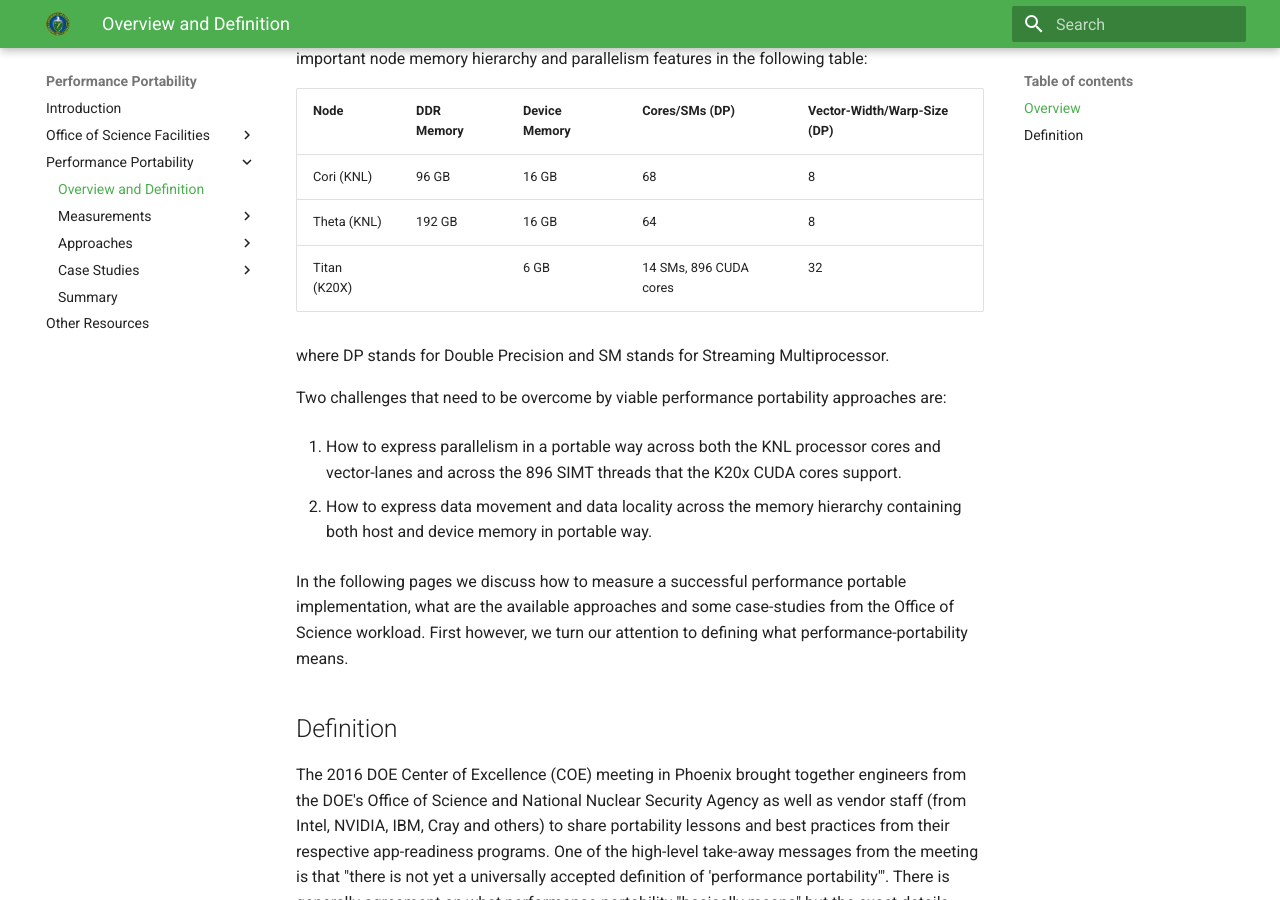
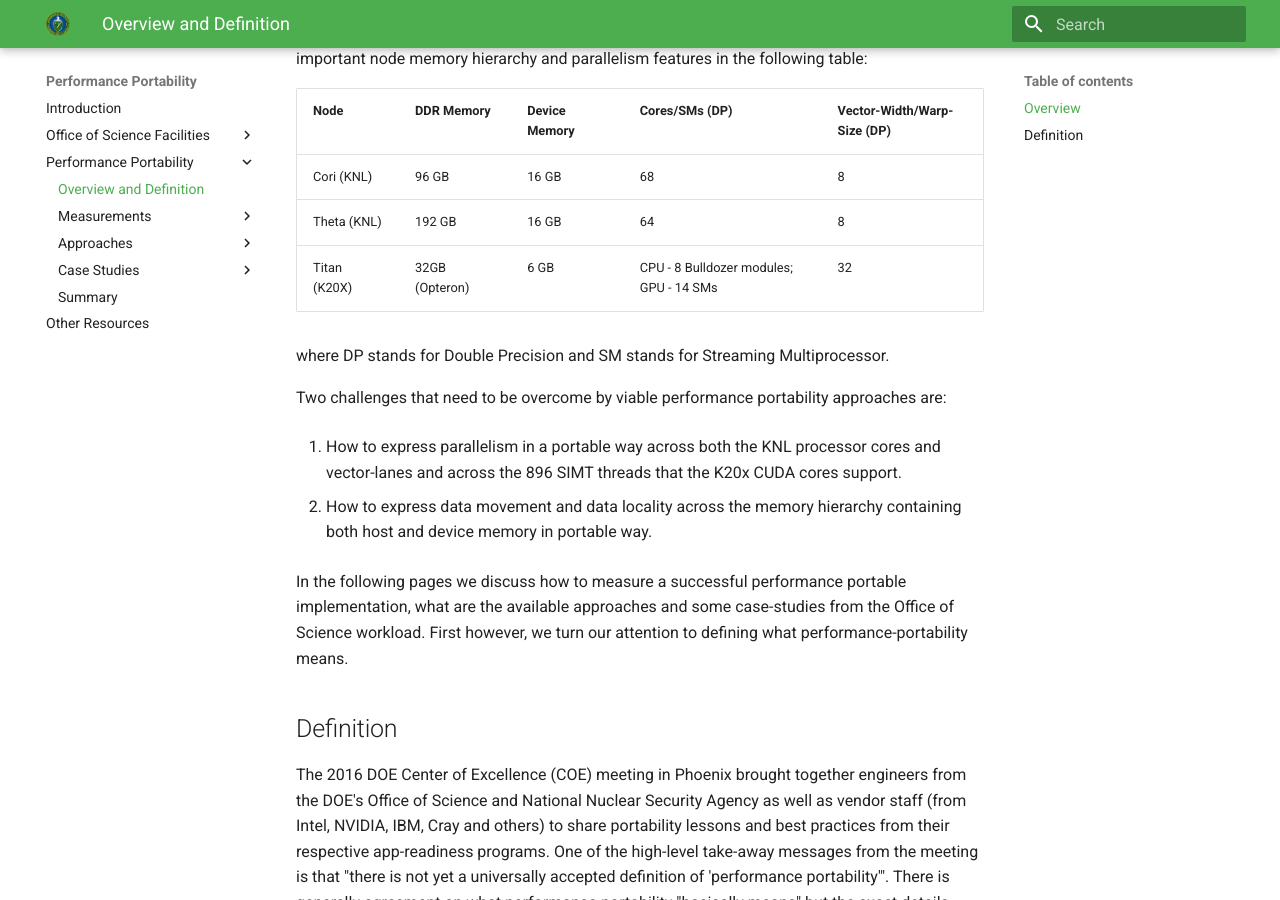
Before and after one commit to jrdeslippe/perfportsite, an MkDocs documentation site: the page built from docs/perfport/definition.md, in a window 1280 px wide and 900 px high, scrolled down 338 px. Built offline with MkDocs 1.6.1 and Material for MkDocs 9.7.7, drawn with Linux system fonts in a browser that asks for light colours; old or Windows-style settings are respelled for this version of MkDocs.

Commit message:
minor edits to definition table

```diff
--- a/docs/perfport/definition.md
+++ b/docs/perfport/definition.md
@@ -14,7 +14,7 @@ parallelism features in the following table:
 |------|------------|---------------|-------|--------------|
 | Cori (KNL)  | 96 GB | 16 GB | 68 | 8 |
 | Theta (KNL)  | 192 GB | 16 GB | 64 | 8 |
-| Titan (K20X) | | 6 GB | 14 SMs, 896 CUDA cores | 32 |
+| Titan (K20X) | 32GB (Opteron) | 6 GB |  CPU - 8 Bulldozer modules; GPU -  14 SMs | 32 |
 
 where DP stands for Double Precision and SM stands for Streaming Multiprocessor.
 
```
